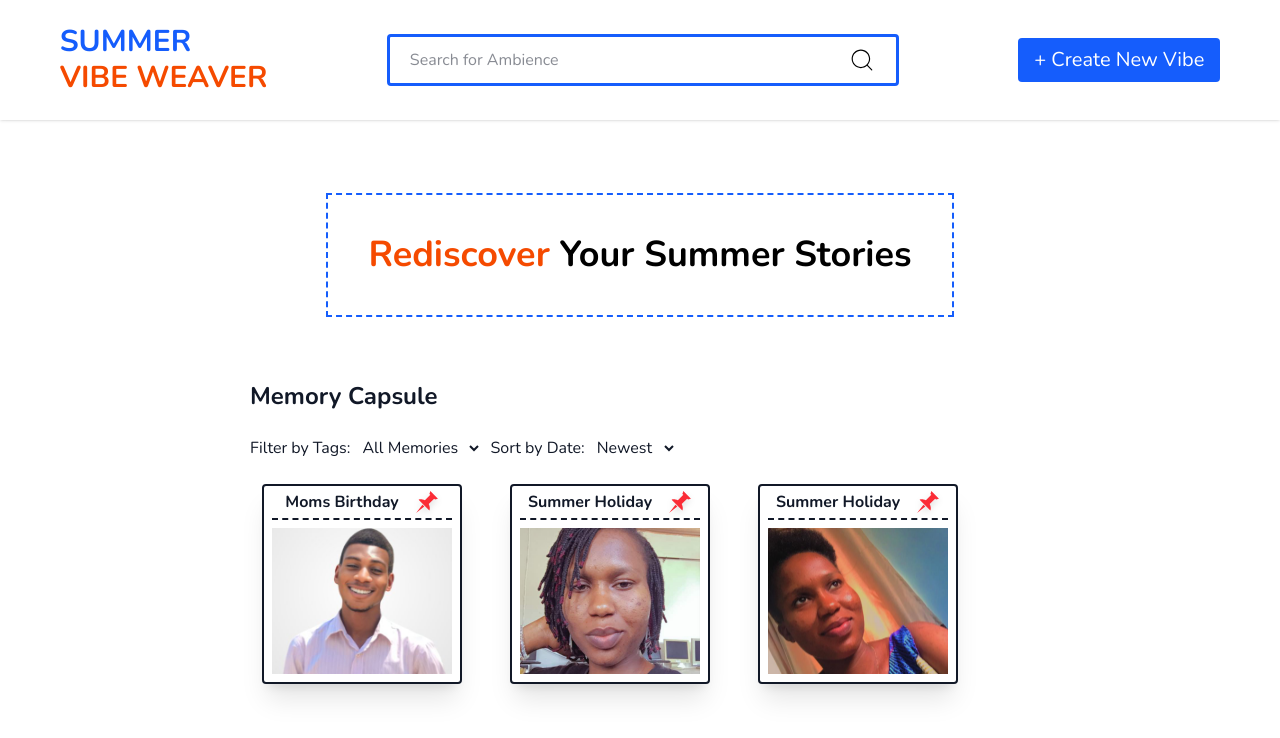
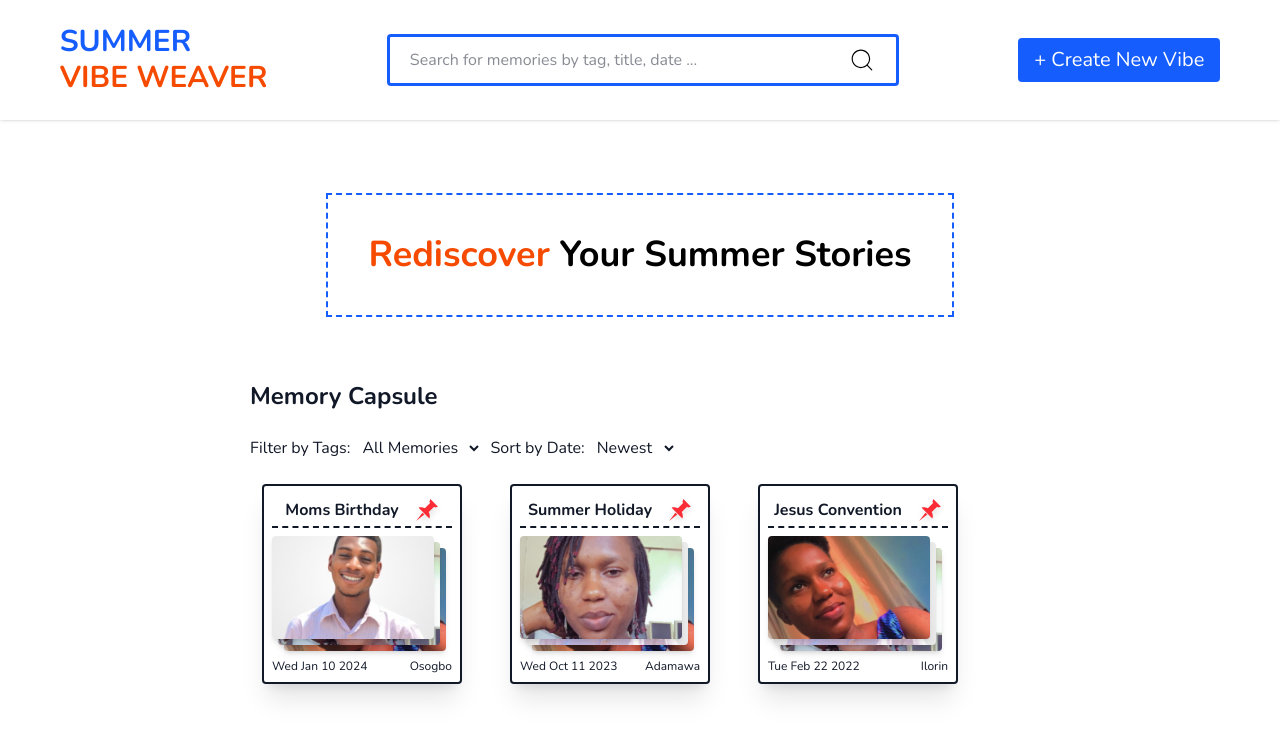
Before and after one commit to olamilekan5162/memoryWeave, a React (Vite) app: page / in a window 1280 px wide. Shown: the top 738 px of the page. Built offline with nearby package versions, Linux system fonts and the light colour scheme.

Commit message:
complete creating memory capsule card

```diff
--- a/package.json
+++ b/package.json
@@ -15,7 +15,8 @@
     "react-dom": "^19.1.0",
     "react-icons": "^5.5.0",
     "react-router-dom": "^7.6.0",
-    "tailwindcss": "^4.1.6"
+    "tailwindcss": "^4.1.6",
+    "uuid": "^11.1.0"
   },
   "devDependencies": {
     "@eslint/js": "^9.25.0",
--- a/src/cards/CapsuleCard.jsx
+++ b/src/cards/CapsuleCard.jsx
@@ -1,16 +1,30 @@
 import { GiPin } from "react-icons/gi";
-const CapsuleCard = ({ title, imageUrl, date }) => {
+const CapsuleCard = ({ title, media, date, location }) => {
   return (
-    <div className="flex flex-col shadow-xl w-[200px] h-[200px] px-2 border-2 border-text hover:bg-[#f9fafb] rounded">
+    <div className="relative flex flex-col shadow-xl w-[200px] h-[200px] p-2 border-2 border-text hover:scale-105 transition-transform rounded cursor-pointer">
       <div className="flex flex-row items-center justify-center gap-4 border-b-2 border-dashed border-text py-1">
-        <h1 className="font-bold">{title}</h1>
+        <h1 className="font-bold truncate">{title}</h1>
         <GiPin className="text-red-500 text-2xl drop-shadow-md" />
       </div>
-      <div className="w-full h-auto overflow-hidden my-2 flex items-center justify-center">
-        <img src={imageUrl} alt="" className="w-full h-auto" />
+      <div className="relative flex-grow mt-2">
+        {media.slice(0, 3).map((item, index) => (
+          <img
+            key={index}
+            src={item.url}
+            alt=""
+            className={`absolute w-[90%] h-[90%] object-cover rounded shadow-md transition-all duration-300`}
+            style={{
+              top: `${index * 6}px`,
+              left: `${index * 6}px`,
+              zIndex: 10 - index,
+            }}
+          />
+        ))}
+        {/* <img src={mediaUrl} alt="" className="w-full h-auto" /> */}
       </div>
-      <div className="flex flex-row items-center justify-between">
-        <p className="text-sm">{date}</p>
+      <div className="flex flex-row items-center justify-between text-xs mt-auto pt-2">
+        <p>{date}</p>
+        <p>{location}</p>
       </div>
     </div>
   );
--- a/src/components/Header.jsx
+++ b/src/components/Header.jsx
@@ -13,7 +13,7 @@ const Header = () => {
 
       <div className="hidden sm:flex flex-row gap-1 items-center border-3 border-primary w-[40%] py-2 px-5 rounded">
         <input
-          placeholder="Search for Ambience"
+          placeholder="Search for memories by tag, title, date ..."
           className="border-0 outline-0 w-full text-text"
         />
         <CiSearch className="text-3xl cursor-pointer" />
--- a/src/pages/Dashboard.jsx
+++ b/src/pages/Dashboard.jsx
@@ -11,8 +11,9 @@ const Dashboard = () => {
             <option value="all" selected>
               All Memories
             </option>
-            <option value="happy">Happy</option>
-            <option value="sad">Sad</option>
+            <option value="happy">Beach</option>
+            <option value="sad">Birthday</option>
+            <option value="sad">hangout</option>
           </select>
         </div>
         <div className="flex flex-row items-center">
@@ -25,25 +26,16 @@ const Dashboard = () => {
           </select>
         </div>
       </div>
-      <div className="flex flex-row gap-6 md:gap-12 px-[50px] md:px-3 flex-wrap">
+      <div className="flex flex-row gap-6 md:gap-12 px-[50px] md:px-3 flex-wrap justify-center md:justify-start">
         {sample.map((capsule) => (
           <CapsuleCard
             key={capsule.id}
             title={capsule.title}
             date={capsule.date}
-            imageUrl={capsule.imageUrl}
+            media={capsule.media}
+            location={capsule.location}
           />
         ))}
-        {/* <CapsuleCard
-          title={"Moms Birthday"}
-          date={"01/04/2025"}
-          imageUrl={lekan}
-        />
-        <CapsuleCard
-          title={"Summer Holiday"}
-          date={"03/06/2027"}
-          imageUrl={sade}
-        /> */}
       </div>
     </div>
   );
--- a/src/sample/sample.js
+++ b/src/sample/sample.js
@@ -1,26 +1,47 @@
 import lekan from "../assets/lekan.jpg";
 import sade from "../assets/sade.png";
 import holy from "../assets/holy.png";
-
-const date = new Date();
+import { v4 as uuidv4 } from "uuid";
 
 export const sample = [
   {
-    id: 1,
+    id: uuidv4(),
     title: "Moms Birthday",
-    imageUrl: lekan,
-    date: date.now,
+    tags: ["birthday", "2024", "beach"],
+    media: [
+      { id: 1, url: lekan },
+      { id: 2, url: sade },
+      { id: 3, url: holy },
+    ],
+    date: new Date("2024-01-10").toDateString(),
+    location: "Osogbo",
+    ambientSound: "path/to/waves.mp3",
+    note: "Lorem ipsum dolor sit amet consectetur adipisicing elit. Quas placeat assumenda qui, dolorem voluptate adipisci aut iure in magnam facilis amet fuga quisquam.",
   },
   {
-    id: 1,
+    id: uuidv4(),
     title: "Summer Holiday",
-    imageUrl: sade,
-    date: date.now,
+    tags: ["holiday", "2023", "fun"],
+    media: [
+      { id: 1, url: sade },
+      { id: 2, url: lekan },
+      { id: 3, url: holy },
+    ],
+    date: new Date("2023-10-11").toDateString(),
+    location: "Adamawa",
+    ambientSound: "path/to/waves.mp3",
   },
   {
-    id: 1,
-    title: "Summer Holiday",
-    imageUrl: holy,
-    date: date.now,
+    id: uuidv4(),
+    title: "Jesus Convention",
+    tags: ["jesus", "convention", "church", "2022"],
+    media: [
+      { id: 1, url: holy },
+      { id: 2, url: lekan },
+      { id: 3, url: sade },
+    ],
+    ambientSound: "path/to/waves.mp3",
+    date: new Date("2022-02-22").toDateString(),
+    location: "Ilorin",
   },
 ];
```
Also changed, not shown: 1 other file (tests, documents, lock files or other folders).
